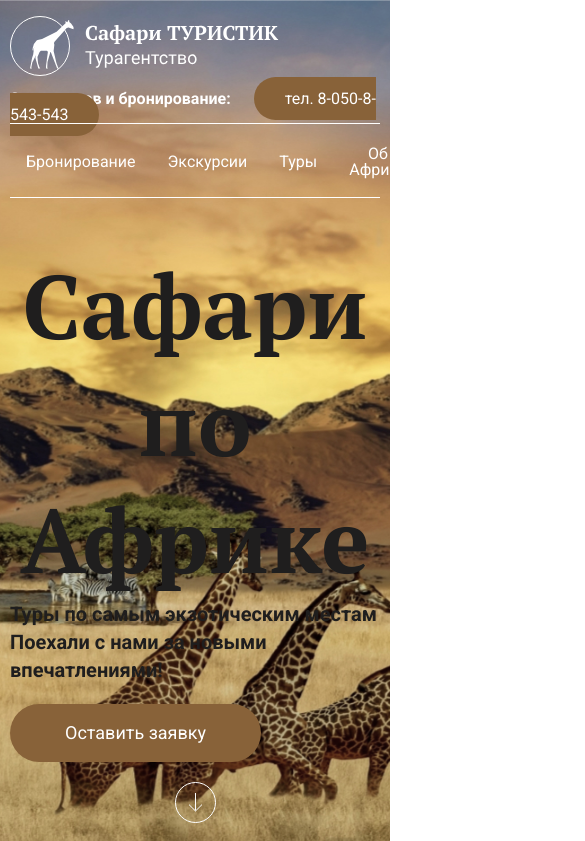
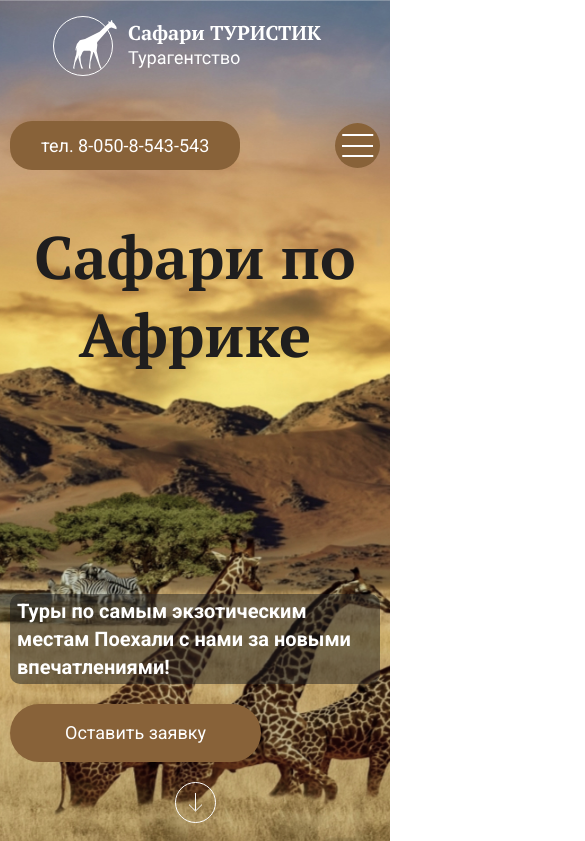
Before and after one commit to alienat3d/dev-safari, a website: page app/index.html in a window 390 px wide. Shown: the top 841 px of the page, 585 px wide, since content can reach past the window. Drawn offline with nearby package versions, Linux system fonts and the light colour scheme; files that its build step writes are made by us from their sources; files whose address does not match are found by name.

Commit message:
done: @media header

```diff
--- a/app/index.html
+++ b/app/index.html
@@ -10,7 +10,6 @@
   <link rel="preconnect" href="https://fonts.gstatic.com" crossorigin>
   <link href="https://fonts.googleapis.com/css2?family=PT+Serif:wght@700&family=Roboto:wght@400;500;700&display=swap"
     rel="stylesheet">
-  <link rel="stylesheet" href="css/libs/magnific-popup.min.css">
   <link rel="stylesheet" href="css/style.min.css">
 </head>
 
@@ -26,11 +25,14 @@
           </a>
           <div class="header__phone">
             Заказ туров и бронирование:
-            <a class="header__phone-number" href="tel:80508543543">
-              тел. 8-050-8-543-543
-            </a>
           </div>
+          <a class="header__phone-number" href="tel:80508543543">
+            тел. 8-050-8-543-543
+          </a>
           <nav class="menu">
+            <button class="menu__btn">
+              <span class="menu__btn-row"></span>
+            </button>
             <ul class="menu__list">
               <li class="menu__item">
                 <a class="menu__link" href="#">
@@ -84,7 +86,7 @@
   <main class="main">
 
     <!-- === DIRECTIONS === -->
-    <section class="directions">
+    <!-- <section class="directions">
       <div class="container">
         <div class="directions__inner">
           <div class="directions__item">
@@ -167,11 +169,11 @@
           </div>
         </div>
       </div>
-    </section>
+    </section> -->
     <!-- === / DIRECTIONS === -->
 
     <!-- === TRAVEL-INFO === -->
-    <section class="travel-info">
+    <!-- <section class="travel-info">
       <div class="container">
         <h2 class="travel-info__title  title">
           Основные направления
@@ -228,11 +230,11 @@
           </div>
         </div>
       </div>
-    </section>
+    </section> -->
     <!-- === / TRAVEL-INFO === -->
 
     <!-- === OFFER === -->
-    <section class="offer">
+    <!-- <section class="offer">
       <div class="container">
         <h2 class="offer__title  title">
           Популярные предложения
@@ -337,26 +339,26 @@
           </a>
         </div>
       </div>
-    </section>
+    </section> -->
     <!-- === / OFFER === -->
 
     <!-- === MAP === -->
-    <section class="map">
+    <!-- <section class="map">
       <div class="container">
         <h2 class="map__title title">
           Карта Африки
-        </h2>
-        <!-- <iframe class="map__iframe"
+        </h2> -->
+    <!-- <iframe class="map__iframe"
           src="https://www.google.com/maps/embed?pb=!1m18!1m12!1m3!1d22834801.27226384!2d12.894946840586496!3d-8.874800698464597!2m3!1f0!2f0!3f0!3m2!1i1024!2i768!4f13.1!3m3!1m2!1s0x10a06c0a948cf5d5%3A0x108270c99e90f0b3!2z0JDRhNGA0LjQutCw!5e0!3m2!1sru!2sru!4v1663000931496!5m2!1sru!2sru"
           width="1120" height="610" style="border:0;" allowfullscreen="" loading="lazy"
           referrerpolicy="no-referrer-when-downgrade"></iframe> -->
-        <div class="map__img" style="background-image: url(images/map-bg.jpg);"></div>
+    <!-- <div class="map__img" style="background-image: url(images/map-bg.jpg);"></div>
       </div>
-    </section>
+    </section> -->
     <!-- === / MAP === -->
 
     <!-- === VIDEO-PREVIEW === -->
-    <section class="video-preview">
+    <!-- <section class="video-preview">
       <div class="container">
         <div class="video-preview__inner">
           <div class="video-preview__content">
@@ -385,11 +387,11 @@
           </div>
         </div>
       </div>
-    </section>
+    </section> -->
     <!-- === / VIDEO-PREVIEW === -->
 
     <!-- === GALLERY === -->
-    <section class="gallery">
+    <!-- <section class="gallery">
       <div class="container">
         <div class="gallery__top">
           <h2 class="gallery__title title">
@@ -399,10 +401,10 @@
             Перейти в раздел
           </a>
         </div>
-        <div class="gallery__slider">
+        <div class="gallery__slider"> -->
 
-          <!-- 1st 6-pack of photos -->
-          <div class="gallery__item">
+    <!-- 1st 6-pack of photos -->
+    <!-- <div class="gallery__item">
             <div class="gallery__item-inner">
               <a class="gallery__item-link" href="images/content/gallery/amboseli-kenia-giraffes.jpg"
                 title="Жирафы в национальном парке Амбосели, Кения"
@@ -440,10 +442,10 @@
                   alt="фотография из фотогалереи">
               </a>
             </div>
-          </div>
+          </div> -->
 
-          <!-- 2nd 6-pack of photos -->
-          <div class="gallery__item">
+    <!-- 2nd 6-pack of photos -->
+    <!-- <div class="gallery__item">
             <div class="gallery__item-inner">
               <a class="gallery__item-link" href="images/content/gallery/serengeti-national-park-tanzania.jpg"
                 title="Национальный парк Серенгети, Танзания"
@@ -484,11 +486,11 @@
 
         </div>
       </div>
-    </section>
+    </section> -->
     <!-- === / GALLERY === -->
 
     <!-- === TOUR === -->
-    <section class="tour">
+    <!-- <section class="tour">
       <div class="container">
         <h2 class="tour__title title">
           Сафари тур премиум класса
@@ -553,11 +555,11 @@
           </div>
         </div>
       </div>
-    </section>
+    </section> -->
     <!-- === / TOUR === -->
 
     <!-- === BOOKING === -->
-    <section class="booking">
+    <!-- <section class="booking">
       <div class="container-narrow">
         <h2 class="booking__title title">
           Забронируйте отдых в Африке
@@ -575,11 +577,11 @@
           </label>
         </form>
       </div>
-    </section>
+    </section> -->
     <!-- === / BOOKING === -->
   </main>
   <!-- === FOOTER === -->
-  <footer class="footer">
+  <!-- <footer class="footer">
     <div class="container-narrow">
       <div class="footer__logo">
         <a class="logo" href="#">
@@ -620,7 +622,7 @@
         </div>
       </div>
     </div>
-  </footer>
+  </footer> -->
   <!-- === / FOOTER === -->
 
   <!-- === JAVASCRIPT === -->
--- a/app/js/main.js
+++ b/app/js/main.js
@@ -42,4 +42,9 @@ $(function () {
     },
   });
   // === / MAGNIFIC POPUP PLUGIN [GALLERY] ===
+  // === BURGER MENU ===
+  $('.menu__btn').on('click', function () {
+    $('.menu__list').toggleClass('menu__list--active');
+  });
+  // === / BURGER MENU ===
 });
--- a/app/scss/_global.scss
+++ b/app/scss/_global.scss
@@ -23,31 +23,3 @@ body {
   line-height: 1.3;
   text-align: center;
 }
-
-.menu {
-  padding: 12px 0 9px;
-  width: 100%;
-  border-top: 1px solid $white;
-  border-bottom: 1px solid $white;
-  text-align: center;
-
-  &__list {
-    // width: 878px;
-    display: flex;
-    justify-content: space-evenly;
-    align-items: center;
-  }
-
-  &__link {
-    display: inline-block;
-    padding: 10px 16px;
-    border-radius: $border-radius-sm;
-    font-size: 16px;
-    line-height: 1;
-    transition: $transition-very-fast;
-
-    &:hover {
-      background-color: $accent;
-    }
-  }
-}
--- a/app/scss/_media.scss
+++ b/app/scss/_media.scss
@@ -1,3 +1,150 @@
-// @media screen {
+// === WIDTH < 800px ===
+@media (max-width: 800px) {
+  .header__phone {
+    display: none;
+  }
+
+  .header__description {
+    border-radius: 10px;
+    padding: 3px 7px;
+    max-width: 382px;
+    color: $white;
+    background-color: rgba($text, .5);
+  }
+}
+
+// === / WIDTH < 800px ===
+// === WIDTH < 560px ===
+@media (max-width: 560px) {
+  .header__top {
+    padding-bottom: 0;
+  }
+
+  .header__title {
+    margin-top: 27px;
+    font-size: 60px;
+    line-height: 1.3;
+  }
+
+  .logo {
+    display: block;
+    width: 100%;
+  }
+
+  .logo__image {
+    margin: 0 auto 30px;
+  }
+
+  .header__phone-number {
+    margin-left: 0;
+  }
+
+  .menu {
+    border: none;
+  }
+
+  .menu__btn {
+    position: absolute;
+    top: 123px;
+    right: 10px;
+    border: none;
+    border-radius: 50%;
+    padding: 0;
+    display: inline-block;
+    width: 45px;
+    height: 45px;
+    background-color: $accent;
+
+    &::before,
+    &::after {
+      content: '';
+      position: absolute;
+      left: 50%;
+      transform: translateX(-50%);
+      width: 70%;
+      height: 2px;
+      background-color: $white;
+    }
+
+    &::before {
+      top: 25%;
+    }
+
+    &::after {
+      bottom: 25%;
+    }
+  }
+
+  .menu__btn-row {
+    margin: 0 auto;
+    display: block;
+    width: 70%;
+    height: 2px;
+    background-color: $white;
+  }
+
+  .menu__list {
+    position: absolute;
+    right: 10px;
+    transform: translateY(-200%);
+    border-radius: 22px;
+    margin-left: auto;
+    display: block;
+    width: 55%;
+    background-color: $accent;
+    transition: $transition-normal;
+
+    &--active {
+      transform: translateY(0);
+    }
+  }
+
+  .menu__item {
+    border-bottom: 1px solid rgba($line, .5);
+
+    &:last-child {
+      border-bottom: none;
+    }
+  }
+
+  .menu__link {
+    padding: 17px;
+    text-align: center;
+  }
+}
+
+// === / WIDTH < 560px ===
+// === WIDTH < 440px ===
+@media (max-width: 440px) {
+  .menu__list {
+    width: 95%;
+  }
+}
+
+// === / WIDTH < 440px ===
+// === WIDTH < 360px ===
+@media (max-width: 360px) {
+  .header__title {
+    margin-top: 36px;
+    font-size: 52px;
+  }
+}
+
+// === / WIDTH < 360px ===
+// === WIDTH < 333px ===
+@media (max-width: 333px) {
+  .header__phone-number {
+    padding: 8px 20px;
+  }
+
+  .menu__btn {
+    top: 119px;
+  }
+}
+
+// === / WIDTH < 333px ===
+// === WIDTH < px ===
+// @media (max-width: px) {
 
 // }
+// === / WIDTH < px ===
--- a/app/scss/_reset.scss
+++ b/app/scss/_reset.scss
@@ -1,24 +1,59 @@
 // === minimal self-written CSS-reset settings ===
-html { box-sizing: border-box; }
+html {
+  box-sizing: border-box;
+}
 
-*, *::before, *::after { box-sizing: inherit; }
+*,
+*::before,
+*::after {
+  box-sizing: inherit;
+}
 
-ul[class], ol[class] { padding: 0; }
+ul,
+ol {
+  padding: 0;
+}
 
-body, h1, h2, h3, h4, h5, h6, p, ul, ol, li, figure, figcaption, blockquote, dl, dd { margin: 0; }
+body,
+h1,
+h2,
+h3,
+h4,
+h5,
+h6,
+p,
+ul,
+ol,
+li,
+figure,
+figcaption,
+blockquote,
+dl,
+dd {
+  margin: 0;
+}
 
-ul[class] { list-style: none; }
+ul[class] {
+  list-style: none;
+}
 
 img {
   display: block;
   max-width: 100%;
 }
 
-input, button, textarea, select { font: inherit; }
+input,
+button,
+textarea,
+select {
+  font: inherit;
+}
 
 a {
   text-decoration: none;
   color: inherit;
 }
 
-address { font-style: normal; }
+address {
+  font-style: normal;
+}
--- a/app/scss/style.scss
+++ b/app/scss/style.scss
@@ -85,6 +85,38 @@
   }
 }
 
+.menu {
+  padding: 12px 0 9px;
+  width: 100%;
+  border-top: 1px solid $white;
+  border-bottom: 1px solid $white;
+  text-align: center;
+
+  &__btn {
+    display: none;
+  }
+
+  &__list {
+    // width: 878px;
+    display: flex;
+    justify-content: space-evenly;
+    align-items: center;
+  }
+
+  &__link {
+    display: inline-block;
+    padding: 10px 16px;
+    border-radius: $border-radius-sm;
+    font-size: 16px;
+    line-height: 1;
+    transition: $transition-very-fast;
+
+    &:hover {
+      background-color: $accent;
+    }
+  }
+}
+
 // === / HEADER ===
 
 // === DIRECTIONS ===
@@ -129,9 +161,6 @@
     grid-template-columns: repeat(4, 1fr);
     grid-gap: 54px 67px;
   }
-
-  // .travel-info__item
-  &__item {}
 
   // .travel-info__img
   &__img {
@@ -247,9 +276,6 @@
     grid-gap: 32px;
   }
 
-  // .video-preview__content
-  &__content {}
-
   // .video-preview__title
   &__title {
     margin-bottom: 25px;
@@ -286,12 +312,6 @@
     background-size: cover;
     background-repeat: no-repeat;
   }
-
-  // .video-preview__popup-link
-  &__popup-link {}
-
-  // .video-preview__popup-img
-  &__popup-img {}
 }
 
 // === / VIDEO-PREVIEW ===
@@ -311,9 +331,6 @@
     align-items: center;
   }
 
-  // .gallery__title
-  &__title {}
-
   // .gallery__link
   &__link {
     border-bottom: 1px solid $white;
@@ -326,12 +343,6 @@
       color: darken($white, 15%);
     }
   }
-
-  // .gallery__slider
-  &__slider {}
-
-  // .gallery__item
-  &__item {}
 
   // .gallery__item-inner
   &__item-inner {
@@ -389,8 +400,6 @@
   background: none;
   cursor: pointer;
   transition: $transition-fast;
-
-  img:hover {}
 }
 
 // === / GALLERY ===
@@ -606,9 +615,6 @@
     color: $white;
   }
 
-  // .footer__copyright
-  &__copyright {}
-
   // .footer__confident
   &__confident {
     border-bottom: 1px solid darken($white, 20%);
```
Also changed, not shown: app/js/main.min.js.
